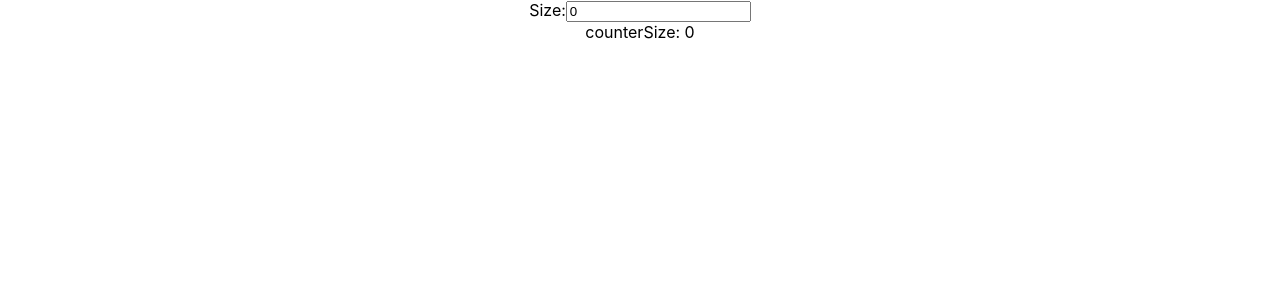
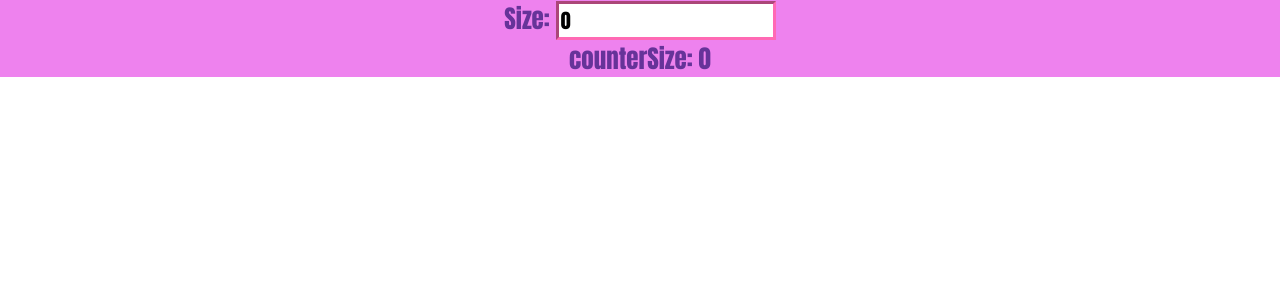
Before and after one commit to OnceRobert/React-Counter-Practice, a React (Create React App) app: page / in a window 1280 px wide. Shown: the top 300 px of the page. Built offline with nearby package versions, Linux system fonts and the light colour scheme.

Commit message:
[React Counter][Angelo] feat: Added Counter.css and edited App.css to beautify the page

```diff
--- a/src/App.css
+++ b/src/App.css
@@ -1,5 +1,6 @@
 .App {
   text-align: center;
+  background-color: violet;
 }
 
 .App-logo {
--- a/src/components/Counter.js
+++ b/src/components/Counter.js
@@ -1,4 +1,5 @@
 import {useState} from "react"
+import style from '../styles/Counter.css'
 
 function Counter(){
     const [number, setNumber] = useState(0);
--- a/src/components/CounterSizeGenerator.js
+++ b/src/components/CounterSizeGenerator.js
@@ -13,7 +13,7 @@ function CounterSizeGenerator(props) {
 
     return (
         <div>
-            <span>Size:</span>
+            <span>Size: </span>
             <input type='number' min="0" value={size} onChange={handleChangeSize}></input>
         </div>
 
--- /dev/null
+++ b/src/styles/Counter.css
@@ -0,0 +1,26 @@
+.counter {
+    margin: 15px;
+}
+
+button {
+    color:pink;
+    background-color: hotpink;
+    border-color: pink;
+    border-width: 3px;
+    margin: 20px;
+    font-family: Impact;
+    font-size: 15px;
+}
+
+div {
+    font-size: 25px;
+    font-family:Impact;
+    color: rebeccapurple;
+}
+
+input {
+    font-size: 20px;
+    font-family: Impact;
+    border-width: 3px;
+    border-color: hotpink;
+}
```
